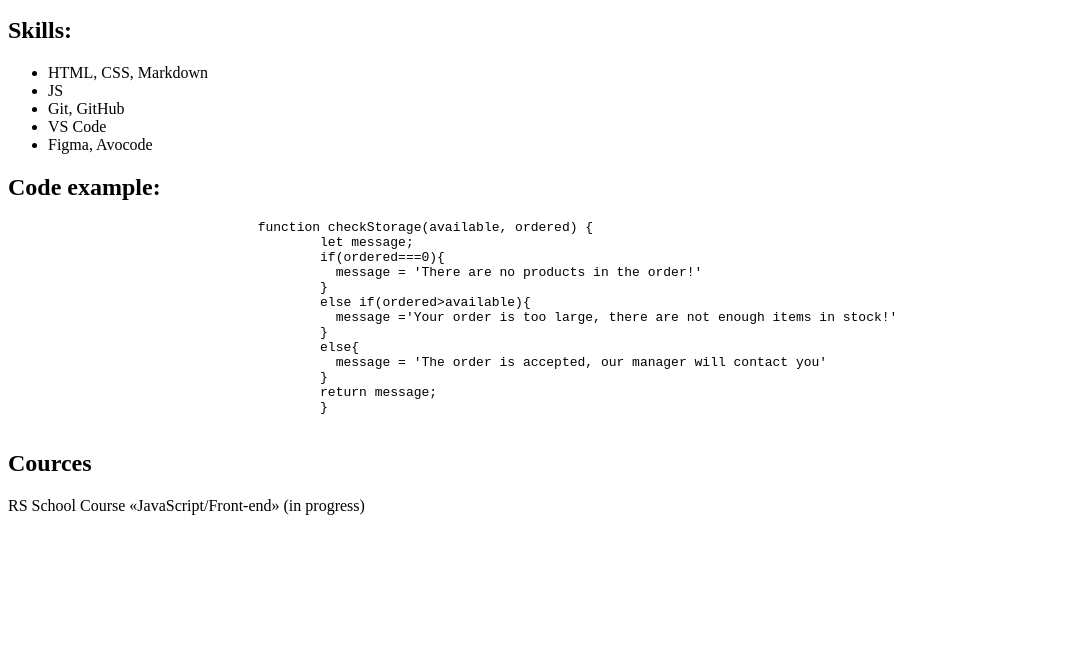
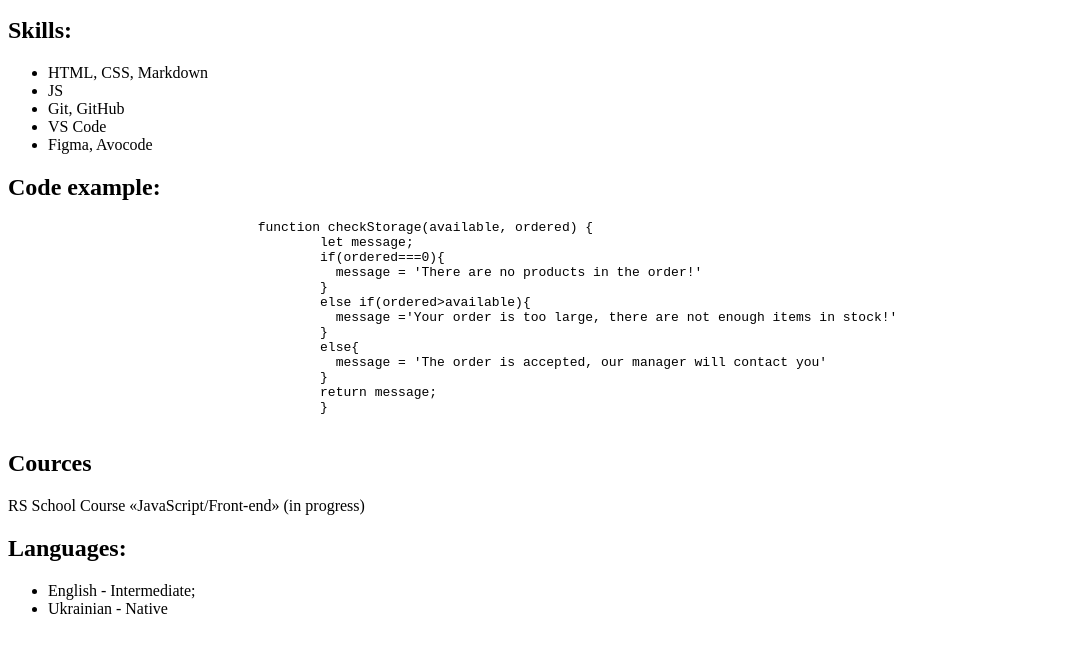
Before and after one commit to m-rozbitska/rsschool-cv, a plain HTML site: page index.html in a window 1280 px wide. Shown: the part 148-800 px from the top of the page, without its empty margins (0-1071 px from the left). Drawn offline with Linux system fonts and the light colour scheme.

Commit message:
feat: add new information to html-file

```diff
--- a/index.html
+++ b/index.html
@@ -40,7 +40,11 @@
 			</pre>
 		<h2 class="general__courses">Cources</h2>
 		<p class="general__courses-info">RS School Course «JavaScript/Front-end» (in progress)</p>
-
+		<h2 class="general__languages">Languages:</h2>
+		<ul class="general__languages-list">
+			<li class="general__languages-list-item">English - Intermediate;</li>
+			<li class="general__languages-list-item">Ukrainian - Native</li>
+		</ul>
 	</div>
 </body>
 </html>
```
